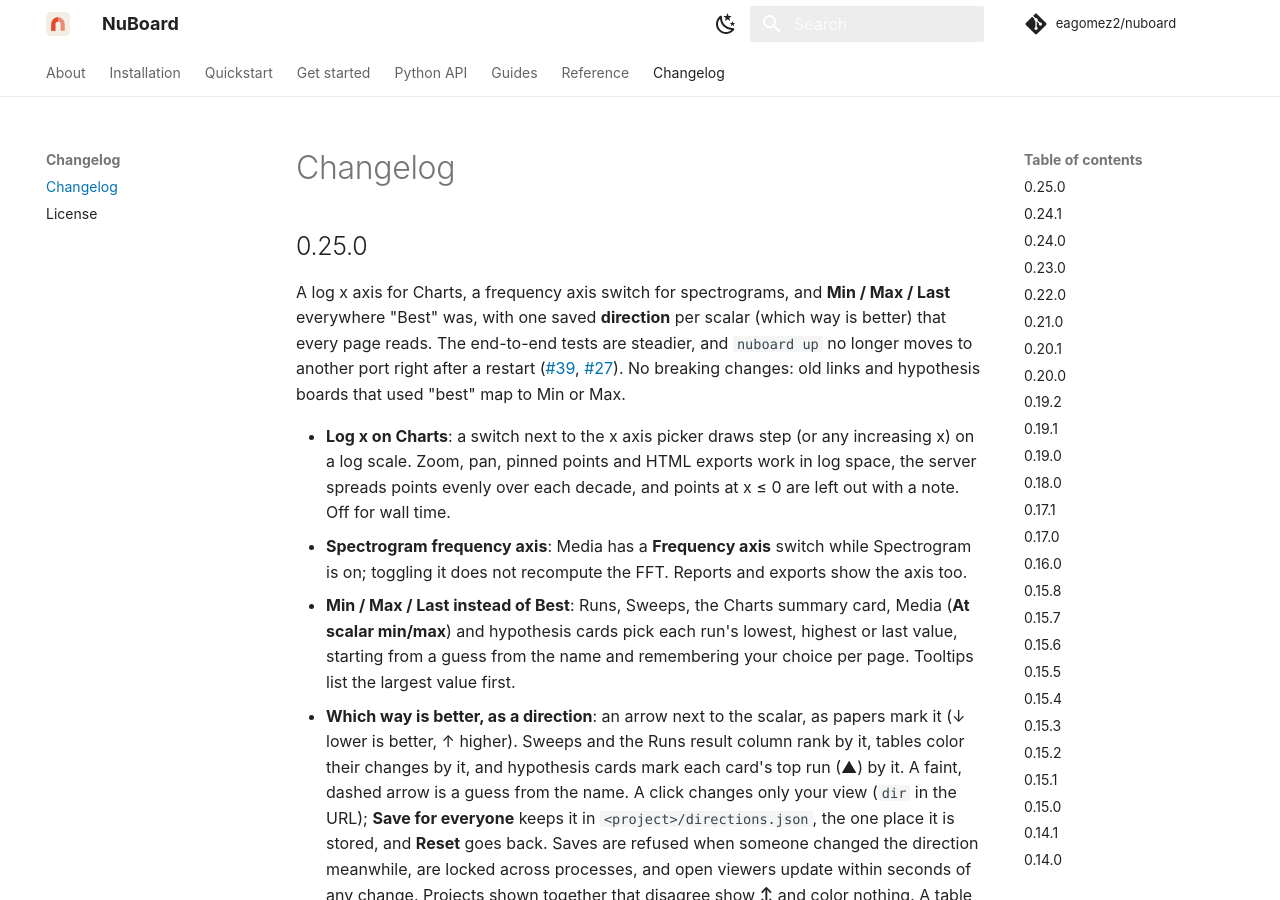
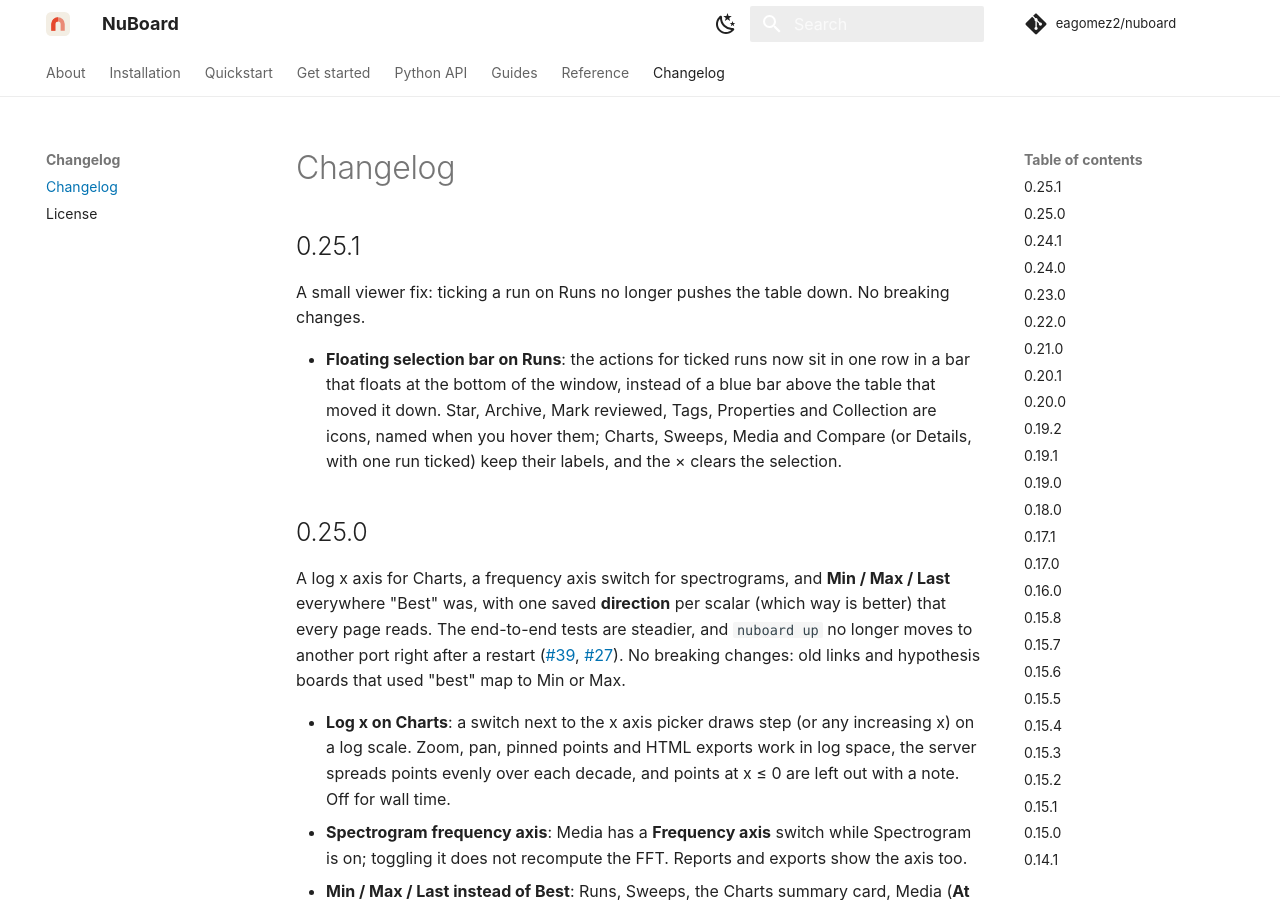
Before and after one commit to eagomez2/nuboard, an MkDocs documentation site: the page built from docs/changelog.md, in a window 1280 px wide and 900 px high. Built offline with MkDocs 1.6.1 and Material for MkDocs 9.7.7, drawn with Linux system fonts in a browser that asks for light colours; comment, search, counter and statistics services are not loaded.

Commit message:
Release 0.25.1

````diff
--- a/docs/changelog.md
+++ b/docs/changelog.md
@@ -1,4 +1,16 @@
 # Changelog
+
+## 0.25.1
+
+A small viewer fix: ticking a run on Runs no longer pushes the table down.
+No breaking changes.
+
+- **Floating selection bar on Runs**: the actions for ticked runs now sit in
+  one row in a bar that floats at the bottom of the window, instead of a blue
+  bar above the table that moved it down. Star, Archive, Mark reviewed, Tags,
+  Properties and Collection are icons, named when you hover them; Charts,
+  Sweeps, Media and Compare (or Details, with one run ticked) keep their
+  labels, and the × clears the selection.
 
 ## 0.25.0
 
--- a/docs/installation.md
+++ b/docs/installation.md
@@ -108,9 +108,9 @@ for you when `src/nuboard/static/` is missing.
 
 ```console
 $ nuboard version
-nuboard 0.25.0
+nuboard 0.25.1
 $ python -c "import nuboard; print(nuboard.__version__)"
-0.25.0
+0.25.1
 ```
 
 Next, the [Quickstart](quickstart.md) runs the demo and logs a first run.
--- a/pyproject.toml
+++ b/pyproject.toml
@@ -1,6 +1,6 @@
 [project]
 name = "nuboard"
-version = "0.25.0"
+version = "0.25.1"
 description = "A fast, local, folder-based experiment tracker and viewer for ML training."
 readme = "README.md"
 requires-python = ">=3.10"
````
Also changed, not shown: 2 other files.
